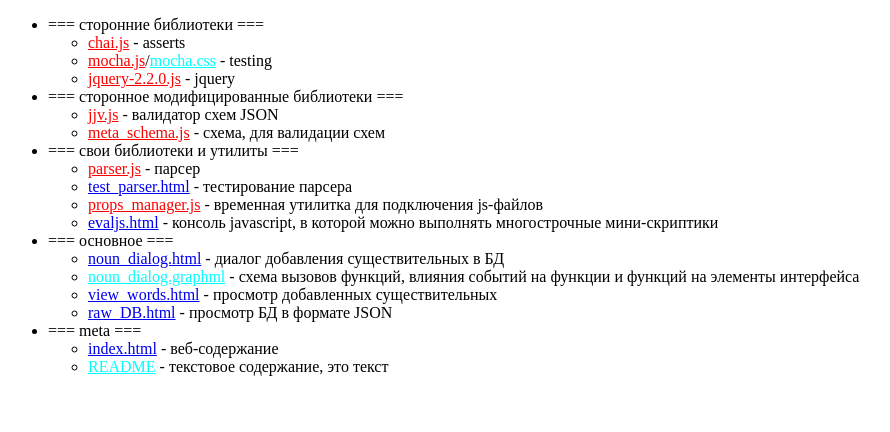
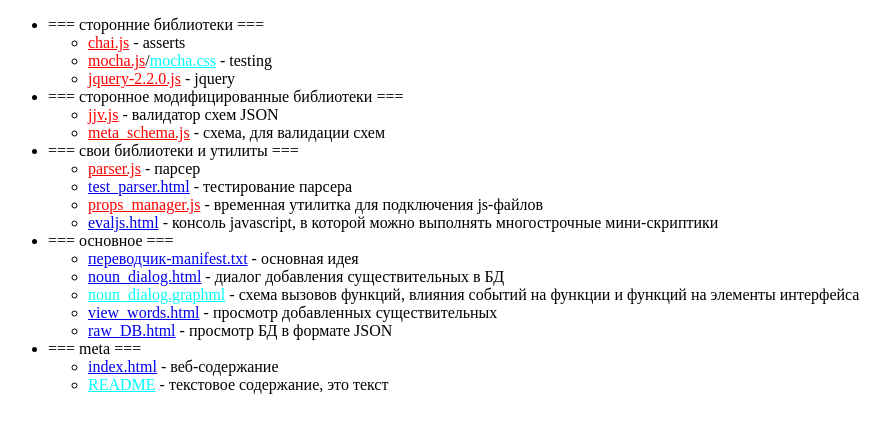
Before and after one commit to FeelUsM/wiki-RBMT, a plain HTML site: page index.html in a window 1280 px wide. Shown: the whole page, without its empty margins (0-890 px from the left). Drawn offline with Linux system fonts and the light colour scheme.

Commit message:
manifest

```diff
--- a/index.html
+++ b/index.html
@@ -29,6 +29,7 @@
 
 	<li>=== основное ===</li>
 	<ul>
+		<li><a href="переводчик-manifest.txt">переводчик-manifest.txt</a> - основная идея</li>
 		<li><a href="noun_dialog.html">noun_dialog.html</a>    - диалог добавления существительных в БД</li>
 		<li><a href="noun_dialog.graphml" style="color:cyan">noun_dialog.graphml</a> - схема вызовов функций, влияния событий на функции и функций на элементы интерфейса</li>
 		<li><a href="view_words.html">view_words.html</a>     - просмотр добавленных существительных</li>
```
Also changed, not shown: переводчик-manifest.txt, 1 other file.
